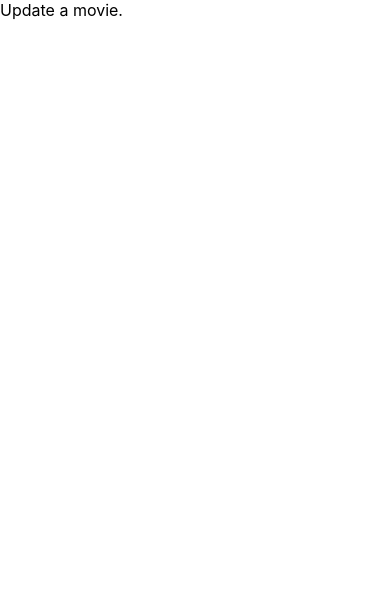
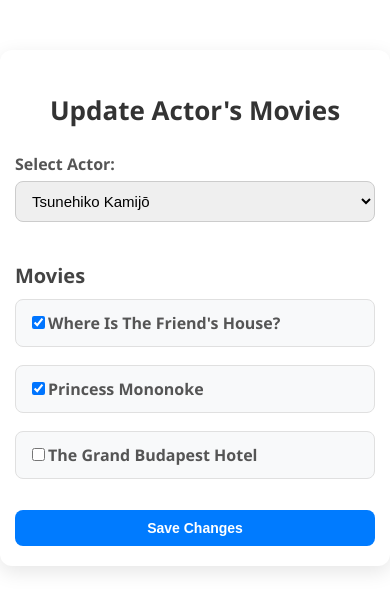
Before and after one commit to Ellagg/movie_management, a React (Create React App) app in the folder cs340-ui/: page /update in a window 390 px wide. Shown: the top 610 px of the page. Built offline with nearby package versions, Linux system fonts and the light colour scheme.

Commit message:
update and view pages

```diff
--- /dev/null
+++ b/cs340-ui/src/components/Update.css
@@ -0,0 +1,107 @@
+/* Container styling */
+.update-container {
+    max-width: 600px;
+    margin: 50px auto;
+    padding: 30px 40px;
+    background-color: #ffffff;
+    border-radius: 12px;
+    box-shadow: 0 6px 20px rgba(0, 0, 0, 0.1);
+    font-family: 'Segoe UI', Tahoma, Geneva, Verdana, sans-serif;
+  }
+
+  /* Header */
+  .update-container h2 {
+    text-align: center;
+    margin-bottom: 25px;
+    color: #333;
+    font-size: 26px;
+    font-weight: 600;
+  }
+
+  /* Subheader */
+  .update-container h3 {
+    margin-top: 20px;
+    margin-bottom: 10px;
+    color: #444;
+    font-size: 20px;
+  }
+
+  /* Labels */
+  .update-container label {
+    display: block;
+    margin-bottom: 6px;
+    font-weight: 600;
+    color: #555;
+  }
+
+  /* Dropdown */
+  .update-container select {
+    width: 100%;
+    padding: 10px 12px;
+    margin-bottom: 20px;
+    border: 1px solid #ccc;
+    border-radius: 8px;
+    font-size: 15px;
+    transition: border 0.2s, box-shadow 0.2s;
+  }
+
+  .update-container select:focus {
+    border-color: #007bff;
+    box-shadow: 0 0 5px rgba(0, 123, 255, 0.3);
+    outline: none;
+  }
+
+  /* Movie checkbox list */
+  .movie-checkbox-list {
+    display: flex;
+    flex-direction: column;
+    gap: 12px;
+  }
+
+  .movie-checkbox-item {
+    display: flex;
+    align-items: center;
+    gap: 10px;
+    padding: 12px;
+    background-color: #f8f9fa;
+    border-radius: 8px;
+    border: 1px solid #e0e0e0;
+    cursor: pointer;
+    transition: background-color 0.2s;
+  }
+
+  .movie-checkbox-item:hover {
+    background-color: #eef4ff;
+  }
+
+  /* Save button */
+  .update-btn {
+    width: 100%;
+    padding: 12px;
+    margin-top: 25px;
+    background-color: #007bff;
+    color: white;
+    font-size: 16px;
+    font-weight: 600;
+    border: none;
+    border-radius: 8px;
+    cursor: pointer;
+    transition: background-color 0.2s, transform 0.1s;
+  }
+
+  .update-btn:hover {
+    background-color: #0069d9;
+    transform: translateY(-2px);
+  }
+
+  /* Responsive tweaks */
+  @media (max-width: 500px) {
+    .update-container {
+      padding: 20px 15px;
+    }
+
+    .update-btn {
+      font-size: 14px;
+      padding: 10px;
+    }
+  }
--- a/cs340-ui/src/components/Update.jsx
+++ b/cs340-ui/src/components/Update.jsx
@@ -1,5 +1,75 @@
+import React, { useState } from "react";
+import "./Update.css";
+
 const Update = () => {
-  return <div>Update a movie.</div>;
+  // Dummy data
+  const actors = [
+    { id: 1, name: "Tsunehiko Kamijō" },
+    { id: 2, name: "Adrien Brody" },
+    { id: 3, name: "Léa Seydoux" },
+  ];
+
+  const movies = [
+    { id: 1, title: "Where Is The Friend's House?" },
+    { id: 2, title: "Princess Mononoke" },
+    { id: 3, title: "The Grand Budapest Hotel" },
+  ];
+
+  // Dummy M:M relationships
+  const initialActorMovies = {
+    1: [1, 2], // Tsunehiko Kamijō
+    2: [3],    // Adrien Brody
+    3: [2, 3], // Léa Seydoux
+  };
+
+  const [selectedActor, setSelectedActor] = useState(1);
+  const [actorMovies, setActorMovies] = useState(initialActorMovies);
+
+  const toggleMovie = (movieId) => {
+    setActorMovies((prev) => {
+      const current = prev[selectedActor] || [];
+      const updated = current.includes(movieId)
+        ? current.filter((id) => id !== movieId)
+        : [...current, movieId];
+
+      return { ...prev, [selectedActor]: updated };
+    });
+  };
+
+  return (
+    <div className="update-container">
+      <h2>Update Actor's Movies</h2>
+
+      {/* Actor Dropdown */}
+      <label>Select Actor:</label>
+      <select
+        value={selectedActor}
+        onChange={(e) => setSelectedActor(Number(e.target.value))}
+      >
+        {actors.map((actor) => (
+          <option key={actor.id} value={actor.id}>
+            {actor.name}
+          </option>
+        ))}
+      </select>
+
+      <h3>Movies</h3>
+      <div className="movie-checkbox-list">
+        {movies.map((movie) => (
+          <label key={movie.id} className="movie-checkbox-item">
+            <input
+              type="checkbox"
+              checked={actorMovies[selectedActor]?.includes(movie.id)}
+              onChange={() => toggleMovie(movie.id)}
+            />
+            {movie.title}
+          </label>
+        ))}
+      </div>
+
+      <button className="update-btn">Save Changes</button>
+    </div>
+  );
 };
 
 export default Update;
--- /dev/null
+++ b/cs340-ui/src/components/View.css
@@ -0,0 +1,78 @@
+/* Container: centered card layout */
+.view-container {
+    max-width: 700px;
+    margin: 50px auto;
+    padding: 30px 40px;
+    background-color: #ffffff;
+    border-radius: 12px;
+    box-shadow: 0 6px 20px rgba(0, 0, 0, 0.1);
+    font-family: 'Segoe UI', Tahoma, Geneva, Verdana, sans-serif;
+  }
+
+  /* Header */
+  .view-container h2 {
+    text-align: center;
+    margin-bottom: 25px;
+    color: #333;
+    font-size: 26px;
+    font-weight: 600;
+  }
+
+  /* Dropdown label */
+  .view-container label {
+    display: block;
+    margin-bottom: 6px;
+    font-weight: 600;
+    color: #555;
+  }
+
+  /* Dropdown */
+  .view-container select {
+    width: 100%;
+    padding: 10px 12px;
+    margin-bottom: 25px;
+    border: 1px solid #ccc;
+    border-radius: 8px;
+    font-size: 15px;
+    transition: border 0.2s, box-shadow 0.2s;
+  }
+
+  .view-container select:focus {
+    border-color: #007bff;
+    box-shadow: 0 0 5px rgba(0, 123, 255, 0.3);
+    outline: none;
+  }
+
+  /* List styling */
+  .view-list {
+    list-style: none;
+    padding: 0;
+    margin: 0;
+  }
+
+  .view-list li {
+    padding: 12px 15px;
+    margin-bottom: 10px;
+    background-color: #f8f9fa;
+    border-radius: 8px;
+    border: 1px solid #e0e0e0;
+    font-size: 15px;
+    color: #333;
+    transition: background-color 0.2s;
+  }
+
+  .view-list li:hover {
+    background-color: #eef4ff;
+  }
+
+  /* Responsive tweaks */
+  @media (max-width: 500px) {
+    .view-container {
+      padding: 20px 15px;
+    }
+
+    .view-list li {
+      font-size: 14px;
+      padding: 10px 12px;
+    }
+  }
--- a/cs340-ui/src/components/View.jsx
+++ b/cs340-ui/src/components/View.jsx
@@ -1,5 +1,69 @@
+import React, { useState } from "react";
+import "./View.css";
+
 const View = () => {
-  return <div>View all movies.</div>;
+  const movies = [
+    { id: 1, title: "Where Is The Friend's House?", year: 1987 },
+    { id: 2, title: "Princess Mononoke", year: 1997 },
+    { id: 3, title: "The Grand Budapest Hotel", year: 2014 },
+  ];
+
+  const directors = [
+    { id: 1, name: "Abbas Kiarostami", age: 76 },
+    { id: 2, name: "Hayao Miyazaki", age: 85 },
+    { id: 3, name: "Wes Anderson", age: 56 },
+  ];
+
+  const actors = [
+    { id: 1, name: "Tsunehiko Kamijō", age: 85 },
+    { id: 2, name: "Adrien Brody", age: 52 },
+    { id: 3, name: "Léa Seydoux", age: 40 },
+  ];
+
+  const [selected, setSelected] = useState("movies");
+
+  const renderList = () => {
+    switch (selected) {
+      case "movies":
+        return movies.map((m) => (
+          <li key={m.id}>
+            {m.title} ({m.year})
+          </li>
+        ));
+      case "directors":
+        return directors.map((d) => (
+          <li key={d.id}>
+            {d.name} — Age {d.age}
+          </li>
+        ));
+      case "actors":
+        return actors.map((a) => (
+          <li key={a.id}>
+            {a.name} — Age {a.age}
+          </li>
+        ));
+      default:
+        return null;
+    }
+  };
+
+  return (
+    <div className="view-container">
+      <h2>View Database</h2>
+
+      <label>Choose a category:</label>
+      <select
+        value={selected}
+        onChange={(e) => setSelected(e.target.value)}
+      >
+        <option value="movies">Movies</option>
+        <option value="directors">Directors</option>
+        <option value="actors">Actors</option>
+      </select>
+
+      <ul className="view-list">{renderList()}</ul>
+    </div>
+  );
 };
 
 export default View;
```
